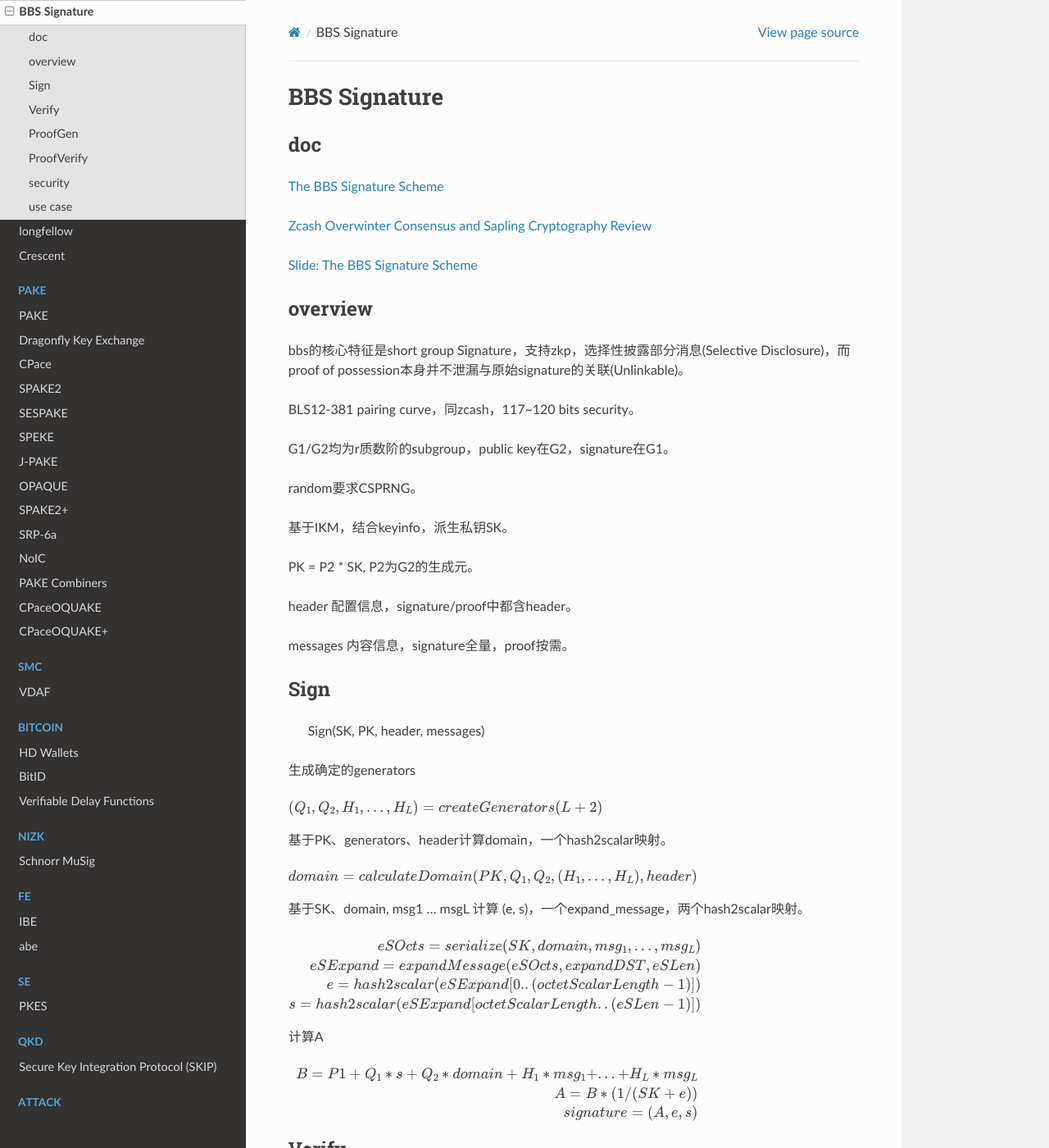
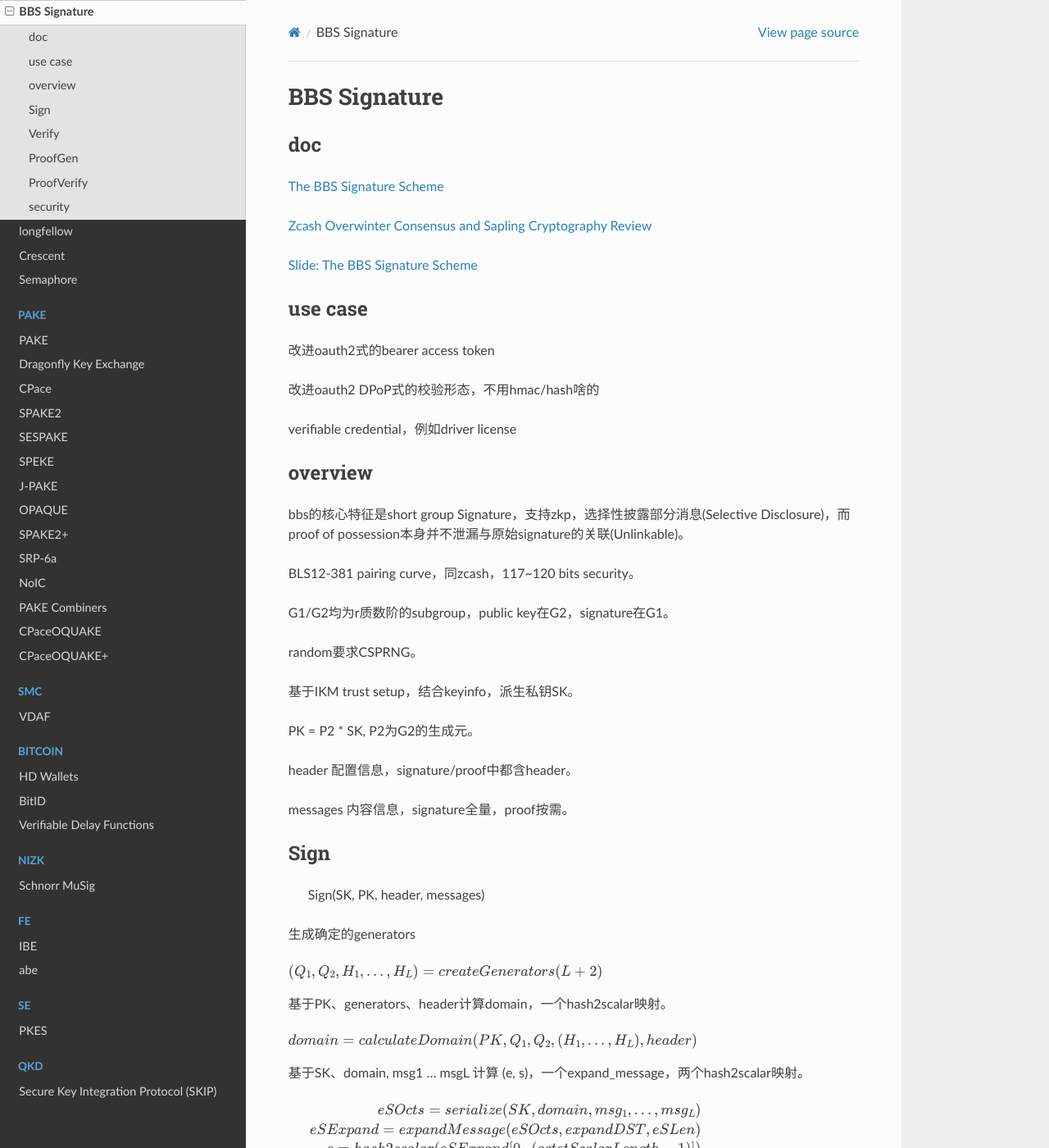
Before and after one commit to abbypan/crypto-app-notes, a Sphinx documentation site: the page built from docs/source/privacy/bbs-sig.rst, in a window 1280 px wide and 1400 px high. Shown: the whole window at 82% size. Built offline with Sphinx 7.4.7 and the Read the Docs theme 3.1.0, drawn with Linux system fonts in a browser that asks for light colours; pages that are not in the unit, such as notebooks, are missing from menus; some of the changed text lies outside the part shown.

Commit message:
semaphore

```diff
--- a/docs/source/index.rst
+++ b/docs/source/index.rst
@@ -222,6 +222,7 @@
    privacy/bbs-sig
    privacy/longfellow
    privacy/crescent
+   privacy/semaphore
 
 
 
--- a/docs/source/privacy/bbs-sig.rst
+++ b/docs/source/privacy/bbs-sig.rst
@@ -10,6 +10,15 @@ doc
 
 `Slide: The BBS Signature Scheme <https://datatracker.ietf.org/meeting/114/materials/slides-114-cfrg-bbs-signature-scheme-pdf-00>`_
 
+use case
+==========================================================
+
+改进oauth2式的bearer access token
+
+改进oauth2 DPoP式的校验形态，不用hmac/hash啥的
+
+verifiable credential，例如driver license
+
 overview
 ==========================================================
 
@@ -21,7 +30,7 @@ G1/G2均为r质数阶的subgroup，public key在G2，signature在G1。
 
 random要求CSPRNG。
 
-基于IKM，结合keyinfo，派生私钥SK。
+基于IKM trust setup，结合keyinfo，派生私钥SK。
 
 PK = P2 * SK, P2为G2的生成元。
 
--- a/docs/source/privacy/cl-sig.rst
+++ b/docs/source/privacy/cl-sig.rst
@@ -2,6 +2,9 @@ CL
 ====
 
 Camenisch–Lysyanskaya signature
+
+param
+-----------
 
 .. math::
 
--- a/docs/source/privacy/longfellow.rst
+++ b/docs/source/privacy/longfellow.rst
@@ -2,6 +2,11 @@ longfellow
 ===========
 
 https://github.com/google/longfellow-zk/tree/main
+
+use case
+-------------
+
+selective disclosure
 
 summary
 -------------
```
Also changed, not shown: other parts of docs/source/privacy/bbs-sig.rst (+1 -10 lines), docs/source/privacy/crescent.rst (+8 -0 lines), docs/source/privacy/semaphore.rst (added, +89 -0 lines), docs/source/sig/bls-sig.rst (+7 -7 lines).
